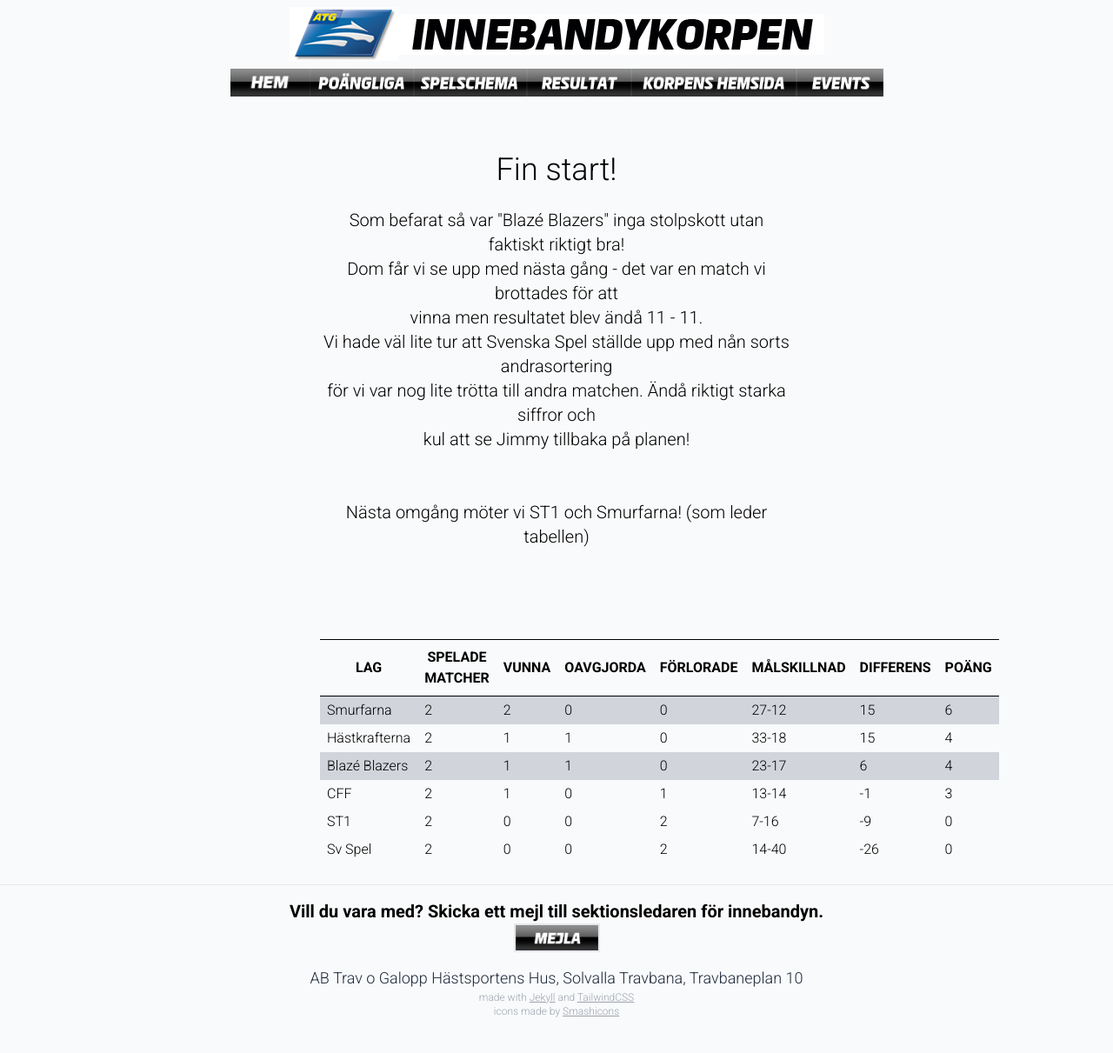
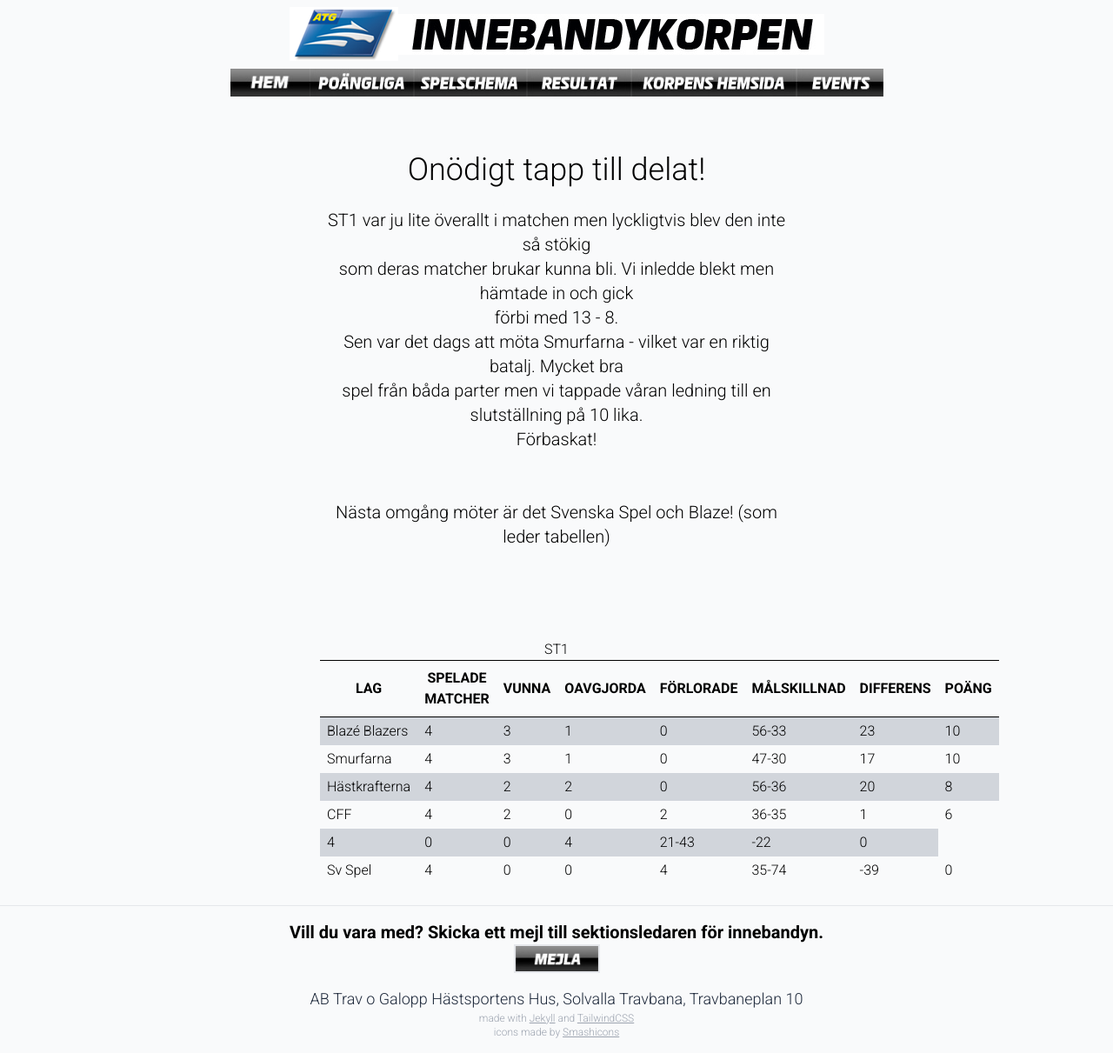
Before and after one commit to andreashogvall/andreashogvall.github.io, a Jekyll site: the page built from index.html, in a window 1280 px wide. Shown: the whole page at 87% size. Built offline with Jekyll 4.4.1, drawn with Linux system fonts in a browser that asks for light colours; nearby versions of some CDN libraries; before the commit the page ends 1187 px from its top, so only the background shows below that.

Commit message:
Add files via upload

```diff
--- a/index.html
+++ b/index.html
@@ -4,18 +4,18 @@
 description: "Innebandykorpen"
 ---
 <div class="mx-auto w-1/2">
-		<p class="text-center text-4xl">Fin start!</p>
+		<p class="text-center text-4xl">Onödigt tapp till delat!</p>
 		<br>
 
 		<p class="text-center text-xl">
-			Som befarat så var "Blazé Blazers" inga stolpskott utan faktiskt riktigt bra!<br>
-			Dom får vi se upp med nästa gång - det var en match vi brottades för att <br>
-			vinna men resultatet blev ändå 11 - 11.<br>
-			Vi hade väl lite tur att Svenska Spel ställde upp med nån sorts andrasortering<br>
-			för vi var nog lite trötta till andra matchen. Ändå riktigt starka siffror och <br>
-			kul att se Jimmy tillbaka på planen!<br>
+			ST1 var ju lite överallt i matchen men lyckligtvis blev den inte så stökig<br>
+			som deras matcher brukar kunna bli. Vi inledde blekt men hämtade in och gick<br>
+			förbi med 13 - 8.<br>
+			Sen var det dags att möta Smurfarna - vilket var en riktig batalj. Mycket bra<br>
+			spel från båda parter men vi tappade våran ledning till en slutställning på 10 lika. <br>
+			Förbaskat!<br>
 			<br>
-			<br>Nästa omgång möter vi ST1 och Smurfarna! (som leder tabellen)<br>
+			<br>Nästa omgång möter är det Svenska Spel och Blaze! (som leder tabellen)<br>
 			<br>
 			<br>
 	</p>
@@ -56,7 +56,62 @@
 			</tr>
 			<tr class="bg-gray-300">
 				<td class="py-1 px-2">
+					Blazé Blazers
+				</td>
+				<td class="py-1 px-2">
+					4
+				</td>
+				<td class="py-1 px-2">
+					3
+				</td>
+				<td class="py-1 px-2">
+					1
+				</td>
+				<td class="py-1 px-2">
+					0
+				</td>
+				<td class="py-1 px-2">
+					56-33
+				</td>
+				<td class="py-1 px-2">
+					23
+				</td>
+				<td class="py-1 px-2">
+					10
+				</td>
+			</tr>
+			<tr>
+				<td class="py-1 px-2">
 					Smurfarna
+				</td>
+				<td class="py-1 px-2">
+					4
+				</td>
+				<td class="py-1 px-2">
+					3
+				</td>
+				<td class="py-1 px-2">
+					1
+				</td>
+				<td class="py-1 px-2">
+					0
+				</td>
+				<td class="py-1 px-2">
+					47-30
+				</td>
+				<td class="py-1 px-2">
+					17
+				</td>
+				<td class="py-1 px-2">
+					10
+				</td>
+			</tr>
+			<tr class="bg-gray-300">
+				<td class="py-1 px-2">
+					Hästkrafterna
+				</td>
+				<td class="py-1 px-2">
+					4
 				</td>
 				<td class="py-1 px-2">
 					2
@@ -68,68 +123,13 @@
 					0
 				</td>
 				<td class="py-1 px-2">
-					0
+					56-36
 				</td>
 				<td class="py-1 px-2">
-					27-12
+					20
 				</td>
 				<td class="py-1 px-2">
-					15
-				</td>
-				<td class="py-1 px-2">
-					6
-				</td>
-			</tr>
-			<tr>
-				<td class="py-1 px-2">
-					Hästkrafterna
-				</td>
-				<td class="py-1 px-2">
-					2
-				</td>
-				<td class="py-1 px-2">
-					1
-				</td>
-				<td class="py-1 px-2">
-					1
-				</td>
-				<td class="py-1 px-2">
-					0
-				</td>
-				<td class="py-1 px-2">
-					33-18
-				</td>
-				<td class="py-1 px-2">
-					15
-				</td>
-				<td class="py-1 px-2">
-					4
-				</td>
-			</tr>
-			<tr class="bg-gray-300">
-				<td class="py-1 px-2">
-					Blazé Blazers
-				</td>
-				<td class="py-1 px-2">
-					2
-				</td>
-				<td class="py-1 px-2">
-					1
-				</td>
-				<td class="py-1 px-2">
-					1
-				</td>
-				<td class="py-1 px-2">
-					0
-				</td>
-				<td class="py-1 px-2">
-					23-17
-				</td>
-				<td class="py-1 px-2">
-					6
-				</td>
-				<td class="py-1 px-2">
-					4
+					8
 				</td>
 			</tr>
 			<tr>
@@ -137,29 +137,7 @@
 					CFF
 				</td>
 				<td class="py-1 px-2">
-					2
-				</td>
-				<td class="py-1 px-2">
-					1
-				</td>
-				<td class="py-1 px-2">
-					0
-				</td>
-				<td class="py-1 px-2">
-					1
-				</td>
-				<td class="py-1 px-2">
-					13-14
-				</td>
-				<td class="py-1 px-2">
-					-1
-				</td>
-				<td class="py-1 px-2">
-					3
-				</td>
-			</tr>
-				<td class="py-1 px-2">
-					ST1
+					4
 				</td>
 				<td class="py-1 px-2">
 					2
@@ -168,16 +146,38 @@
 					0
 				</td>
 				<td class="py-1 px-2">
+					2
+				</td>
+				<td class="py-1 px-2">
+					36-35
+				</td>
+				<td class="py-1 px-2">
+					1
+				</td>
+				<td class="py-1 px-2">
+					6
+				</td>
+			</tr>
+				<tr class="bg-gray-300">
+					ST1
+				</td>
+				<td class="py-1 px-2">
+					4
+				</td>
+				<td class="py-1 px-2">
 					0
 				</td>
 				<td class="py-1 px-2">
-					2
+					0
 				</td>
 				<td class="py-1 px-2">
-					7-16
+					4
 				</td>
 				<td class="py-1 px-2">
-					-9
+					21-43
+				</td>
+				<td class="py-1 px-2">
+					-22
 				</td>
 				<td class="py-1 px-2">
 					0
@@ -187,7 +187,7 @@
 					Sv Spel
 				</td>
 				<td class="py-1 px-2">
-					2
+					4
 				</td>
 				<td class="py-1 px-2">
 					0
@@ -196,13 +196,13 @@
 					0
 				</td>
 				<td class="py-1 px-2">
-					2
+					4
 				</td>
 				<td class="py-1 px-2">
-					14-40
+					35-74
 				</td>
 				<td class="py-1 px-2">
-					-26
+					-39
 				</td>
 				<td class="py-1 px-2">
 					0
```
Also changed, not shown: resultat.html (+6 -6 lines).
